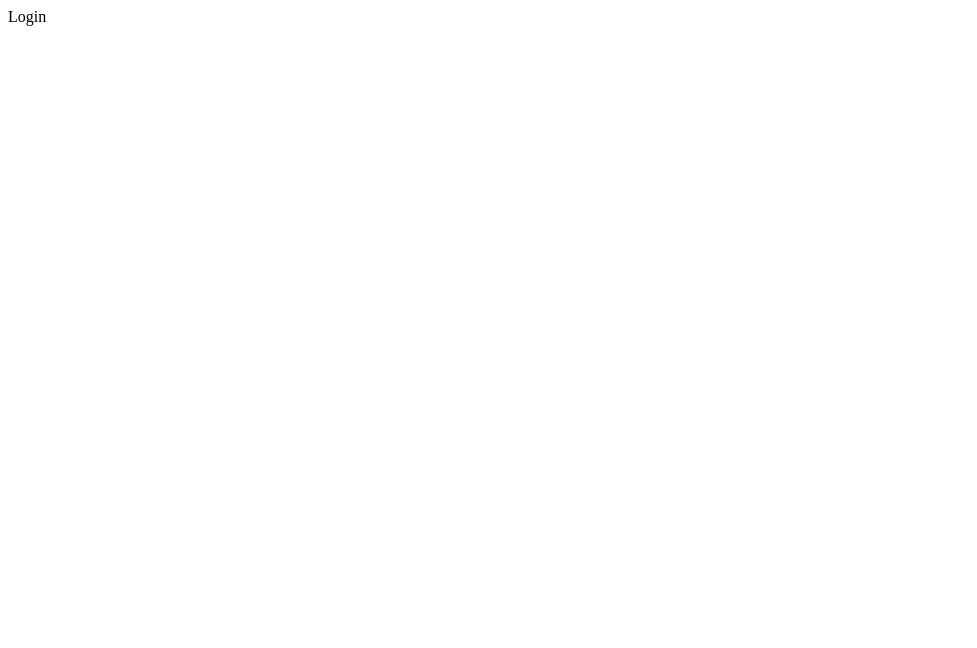
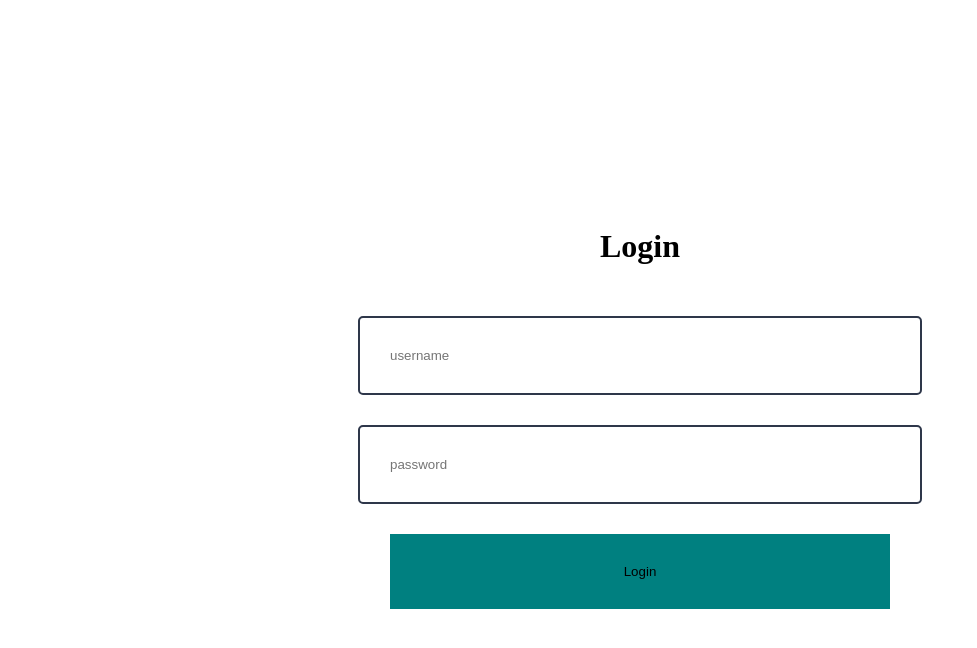
Before and after one commit to imkashishkathuria/admin-dashboard, a Next.js app: page /login in a window 1280 px wide. Shown: the top 648 px of the page, without its empty margins (0-977 px from the left). Built offline with nearby package versions, Linux system fonts and the light colour scheme.

Commit message:
login page design

```diff
--- a/app/login/page.jsx
+++ b/app/login/page.jsx
@@ -1,9 +1,18 @@
 import React from 'react'
+import styles from '../ui/login/login.module.css'
 
 const Login = () => {
   return (
-    <div>
-      Login
+    <div className={styles.container}>
+
+      <form className={styles.form}>
+        <h1>
+          Login
+        </h1>
+        <input type="text" placeholder='username'/>
+        <input type="password" placeholder='password'/>
+        <button className=''> Login </button>
+      </form>
     </div>
   )
 }
--- /dev/null
+++ b/app/ui/dashboard/products/singleProduct/singleProduct.module.css
@@ -0,0 +1,58 @@
+.container{
+    display: flex;
+    gap: 50px;
+}
+
+.infoContainer{
+    flex: 1;
+    background-color: var(--bgSoft);
+    padding: 20px;
+    border-radius: 10px;
+    font-weight: bold;
+    color: var(--textSoft);
+    height: max-content;
+}
+
+.imgContainer{
+    width: 100%;
+    height: 300px;
+    position: relative;
+    border-radius: 10px;
+    overflow: hidden;
+    margin-bottom: 20px;
+}
+
+.formContainer{
+    flex: 3;
+    background-color: var(--bgSoft);
+    padding: 20px;
+    border-radius: 10px;
+}
+
+.form{
+    display: flex;
+    flex-direction: column;
+}
+
+.form input, .form textarea, .form select{
+    padding: 20px;
+    border: 2px solid #2e374a;
+    border-radius: 5px;
+    background-color: var(--bg);
+    color: var(--text);
+    margin: 10px 0px;
+}
+
+.form label{
+    font-size: 12px;
+}
+
+.form button{
+    width: 100%;
+    padding: 20px;
+    background-color: teal;
+    color: var(--text);
+    border: none;
+    border-radius: 5px;
+    cursor: pointer;
+}
--- /dev/null
+++ b/app/ui/login/login.module.css
@@ -0,0 +1,38 @@
+.container{
+    width: 100%;
+    height: 100vh;
+    display: flex;
+    align-items: center;
+    justify-content: center;
+}
+
+.form{
+    background-color: var(--bgSoft);
+    padding: 50px;
+    border-radius: 10px;
+    width: 500px;
+    height: 500px;
+    display: flex;
+    flex-direction: column;
+    align-items: center;
+    justify-content: center;
+    gap: 30px;
+}
+
+.form input{
+    width: 100%;
+    padding: 30px;
+    border: 2px solid #2e374a;
+    border-radius: 5px;
+    background-color: var(--bg);
+    color: var(--text);
+}
+
+.form button{
+    width: 100%;
+    padding: 30px;
+    background-color: teal;
+    color: var(--text);
+    border: none;
+    cursor: pointer;
+}
```
Also changed, not shown: app/dashboard/products/[id]/page.jsx (added, +54 -0 lines).
